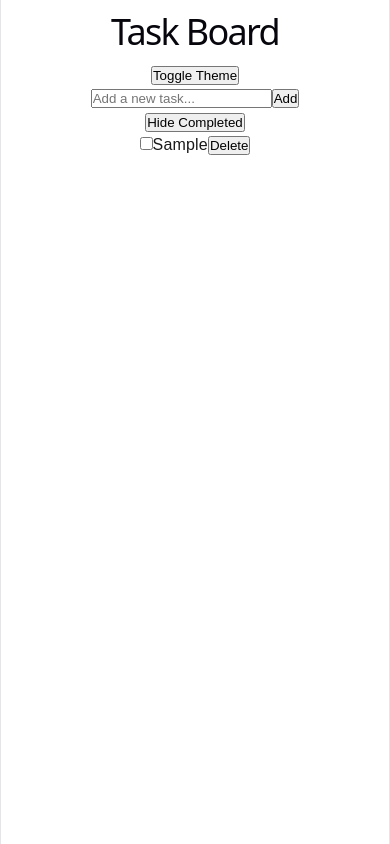
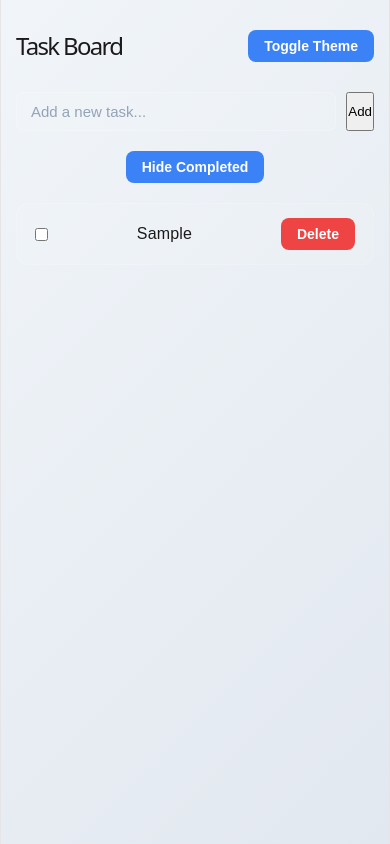
Before and after one commit to abdallahbasem74/EBE-Project, a React (Vite) app: page / in a window 390 px wide. Both pictures are taken after typing "Sample" into the empty fields and a click on the button "Add". Built offline with nearby package versions, Linux system fonts and the light colour scheme.

Commit message:
feat: add CSS Modules styling, working theme, and responsive layout

```diff
--- /dev/null
+++ b/src/components/Button.module.css
@@ -0,0 +1,35 @@
+.btn {
+  padding: 8px 16px;
+  border: none;
+  border-radius: 8px;
+  font-size: 14px;
+  font-weight: 600;
+  cursor: pointer;
+  transition: transform 0.15s ease, background-color 0.2s ease;
+}
+
+.btn:hover {
+  transform: translateY(-1px);
+}
+
+.btn:active {
+  transform: translateY(0);
+}
+
+.primary {
+  background-color: #3b82f6;
+  color: white;
+}
+
+.primary:hover {
+  background-color: #2563eb;
+}
+
+.danger {
+  background-color: #ef4444;
+  color: white;
+}
+
+.danger:hover {
+  background-color: #dc2626;
+}
--- a/src/components/Button.tsx
+++ b/src/components/Button.tsx
@@ -1,3 +1,5 @@
+import styles from './Button.module.css';
+
 interface ButtonProps {
   label: string;
   onClick: () => void;
@@ -6,7 +8,10 @@ interface ButtonProps {
 
 function Button({ label, onClick, variant = 'primary' }: ButtonProps) {
   return (
-    <button className={`btn btn-${variant}`} onClick={onClick}>
+    <button
+      className={`${styles.btn} ${variant === 'danger' ? styles.danger : styles.primary}`}
+      onClick={onClick}
+    >
       {label}
     </button>
   );
--- /dev/null
+++ b/src/components/TaskBoard.module.css
@@ -0,0 +1,58 @@
+.board {
+  min-height: 100vh;
+  padding: 60px 30px;
+  display: flex;
+  flex-direction: column;
+  align-items: center;
+  transition: background-color 0.3s ease, color 0.3s ease;
+}
+
+.dark {
+  background: linear-gradient(135deg, #0f172a, #1e3a8a);
+  color: #ffffff;
+}
+
+.light {
+  background: linear-gradient(135deg, #f1f5f9, #e2e8f0);
+  color: #1a1a1a;
+}
+
+.header {
+  display: flex;
+  justify-content: space-between;
+  align-items: center;
+  width: 100%;
+  max-width: 500px;
+  margin-bottom: 30px;
+}
+
+.header h1 {
+  font-size: 32px;
+  margin: 0;
+  color: inherit;
+}
+
+.taskList {
+  display: flex;
+  flex-direction: column;
+  gap: 12px;
+  width: 100%;
+  max-width: 500px;
+  margin-top: 20px;
+}
+
+.emptyState {
+  text-align: center;
+  color: #94a3b8;
+  margin-top: 20px;
+}
+
+@media (max-width: 480px) {
+  .board {
+    padding: 30px 15px;
+  }
+
+  .header h1 {
+    font-size: 24px;
+  }
+}
--- a/src/components/TaskBoard.tsx
+++ b/src/components/TaskBoard.tsx
@@ -5,6 +5,7 @@ import TaskForm from './TaskForm';
 import TaskCard from './TaskCard';
 import ThemeToggleButton from './ThemeToggleButton';
 import Button from './Button';
+import styles from './TaskBoard.module.css';
 
 function TaskBoard() {
   const [tasks, dispatch] = useReducer(taskReducer, []);
@@ -16,8 +17,8 @@ function TaskBoard() {
     : tasks.filter((task) => !task.completed);
 
   return (
-    <div className={`task-board ${theme}`}>
-      <div className="task-board-header">
+    <div className={`${styles.board} ${theme === 'dark' ? styles.dark : styles.light}`}>
+      <div className={styles.header}>
         <h1>Task Board</h1>
         <ThemeToggleButton />
       </div>
@@ -29,9 +30,9 @@ function TaskBoard() {
         onClick={() => setShowCompleted((prev) => !prev)}
       />
 
-      <div className="task-list">
+      <div className={styles.taskList}>
         {visibleTasks.length === 0 && (
-          <p className="empty-state">No tasks yet — add one above!</p>
+          <p className={styles.emptyState}>No tasks yet — add one above!</p>
         )}
 
         {visibleTasks.map((task) => (
--- /dev/null
+++ b/src/components/TaskCard.module.css
@@ -0,0 +1,30 @@
+.card {
+  display: flex;
+  align-items: center;
+  gap: 12px;
+  padding: 14px 18px;
+  border-radius: 12px;
+  background: rgba(255, 255, 255, 0.08);
+  border: 1px solid rgba(255, 255, 255, 0.15);
+  transition: background-color 0.2s ease, opacity 0.2s ease;
+}
+
+.card:hover {
+  background: rgba(255, 255, 255, 0.12);
+}
+
+.text {
+  flex: 1;
+  font-size: 16px;
+}
+
+.completed {
+  composes: card;
+  opacity: 0.6;
+}
+
+.completedText {
+  composes: text;
+  text-decoration: line-through;
+  color: #94a3b8;
+}
--- a/src/components/TaskCard.tsx
+++ b/src/components/TaskCard.tsx
@@ -1,4 +1,5 @@
 import Button from './Button';
+import styles from './TaskCard.module.css';
 
 interface TaskCardProps {
   text: string;
@@ -9,9 +10,9 @@ interface TaskCardProps {
 
 function TaskCard({ text, completed, onToggle, onDelete }: TaskCardProps) {
   return (
-    <div className="task-card">
+    <div className={completed ? styles.completed : styles.card}>
       <input type="checkbox" checked={completed} onChange={onToggle} />
-      <span style={{ textDecoration: completed ? 'line-through' : 'none' }}>
+      <span className={completed ? styles.completedText : styles.text}>
         {text}
       </span>
       <Button label="Delete" onClick={onDelete} variant="danger" />
--- /dev/null
+++ b/src/components/TaskForm.module.css
@@ -0,0 +1,26 @@
+.form {
+  display: flex;
+  gap: 10px;
+  margin-bottom: 20px;
+  width: 100%;
+  max-width: 500px;
+}
+
+.input {
+  flex: 1;
+  padding: 10px 14px;
+  border-radius: 8px;
+  border: 1px solid rgba(255, 255, 255, 0.2);
+  background: rgba(255, 255, 255, 0.08);
+  color: inherit;
+  font-size: 15px;
+}
+
+.input::placeholder {
+  color: #94a3b8;
+}
+
+.input:focus {
+  outline: none;
+  border-color: #3b82f6;
+}
--- a/src/components/TaskForm.tsx
+++ b/src/components/TaskForm.tsx
@@ -1,5 +1,5 @@
 import { useState } from 'react';
-import Button from './Button';
+import styles from './TaskForm.module.css';
 
 interface TaskFormProps {
   onAddTask: (text: string) => void;
@@ -17,14 +17,15 @@ function TaskForm({ onAddTask }: TaskFormProps) {
   };
 
   return (
-    <form onSubmit={handleSubmit} className="task-form">
+    <form onSubmit={handleSubmit} className={styles.form}>
       <input
         type="text"
         value={text}
         onChange={(e) => setText(e.target.value)}
         placeholder="Add a new task..."
+        className={styles.input}
       />
-      <Button label="Add" onClick={() => handleSubmit({ preventDefault: () => {} } as React.FormEvent)} />
+      <button type="submit" className="btn btn-primary">Add</button>
     </form>
   );
 }
--- a/src/components/ThemeToggleButton.tsx
+++ b/src/components/ThemeToggleButton.tsx
@@ -1,13 +1,10 @@
 import { useTheme } from '../context/ThemeContext';
+import Button from './Button';
 
 function ThemeToggleButton() {
   const { toggleTheme } = useTheme();
 
-  return (
-    <button onClick={toggleTheme}>
-      Toggle Theme
-    </button>
-  );
+  return <Button label="Toggle Theme" onClick={toggleTheme} />;
 }
 
 export default ThemeToggleButton;
```
